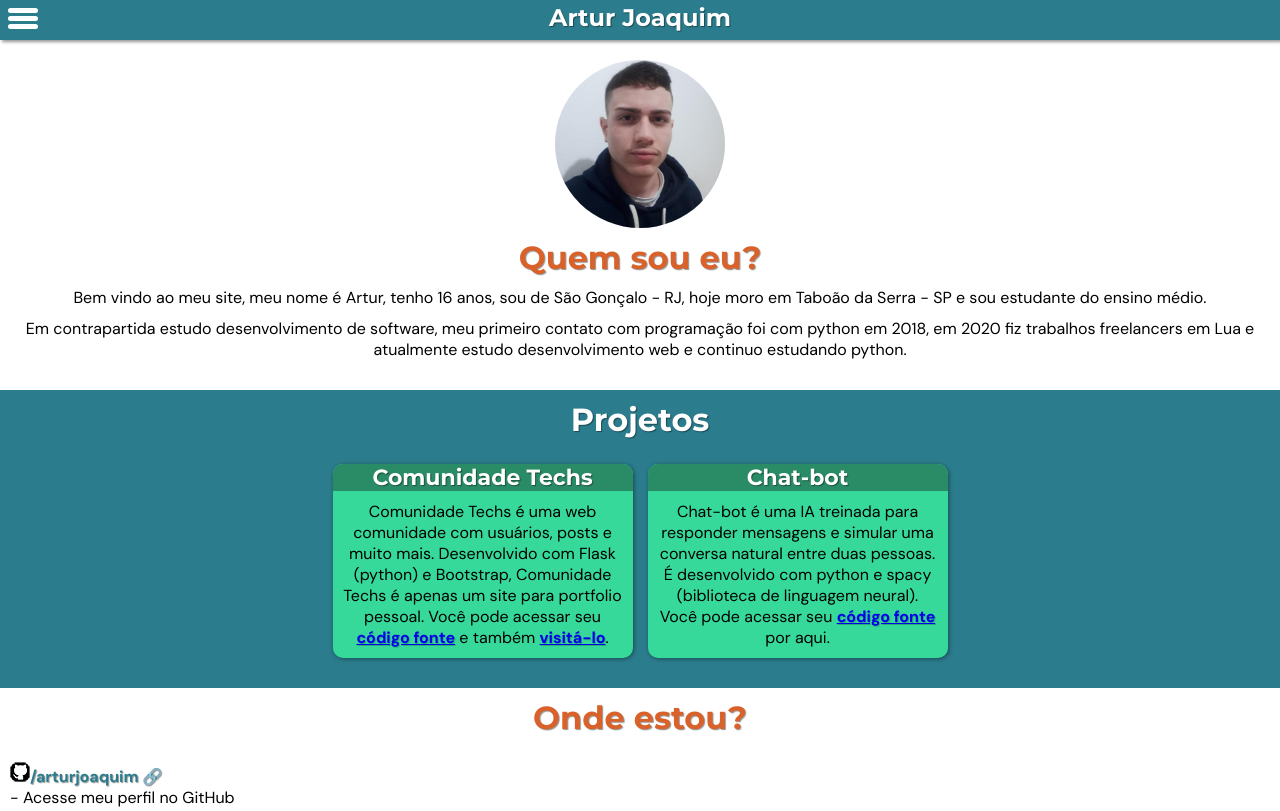
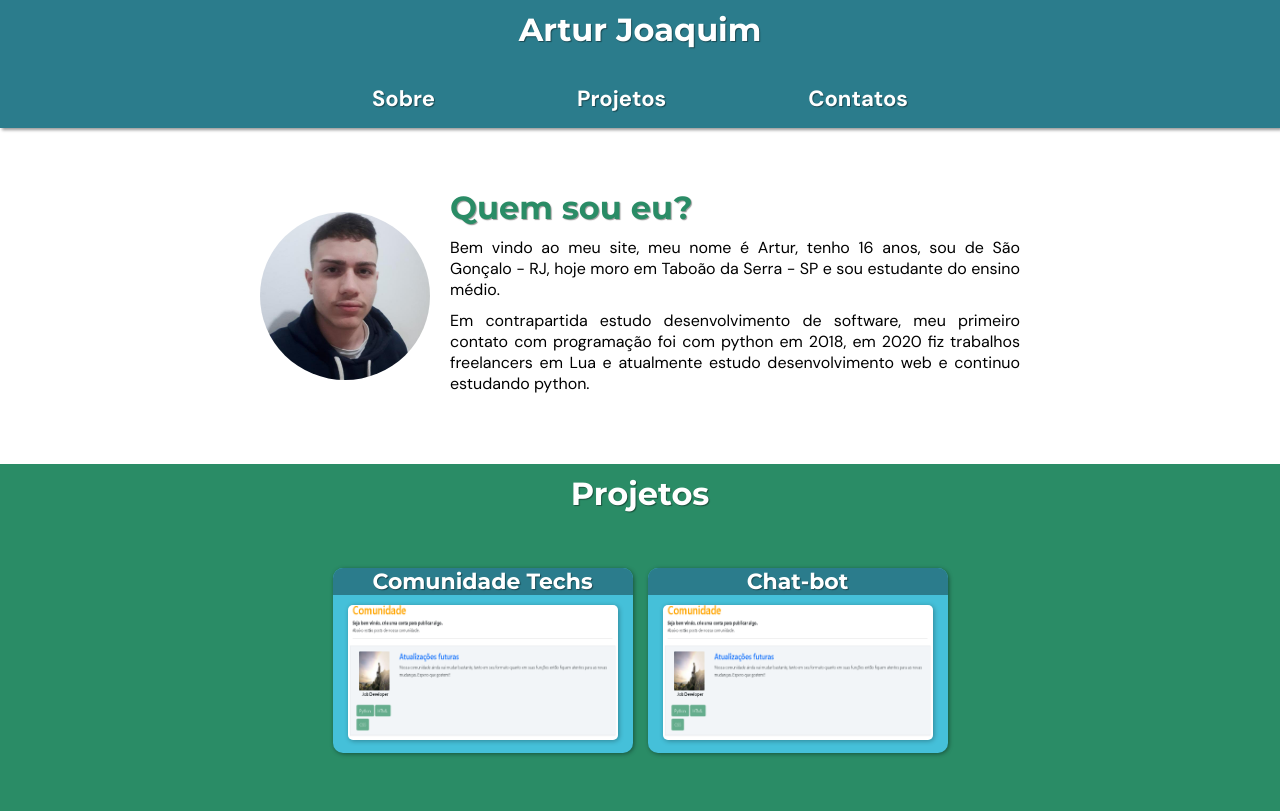
Before and after one commit to arturjoaquim/Ola-Mundo, a plain HTML site: page index.html in a window 1280 px wide. Shown: the top 811 px of the page. Drawn offline with Linux system fonts and the light colour scheme.

Commit message:
Tablet Media Querie

```diff
--- a/index.html
+++ b/index.html
@@ -4,7 +4,7 @@
     <meta charset="UTF-8">
     <meta http-equiv="X-UA-Compatible" content="IE=edge">
     <meta name="viewport" content="width=device-width, initial-scale=1.0">
-    <link rel="stylesheet" href="scr/styles/style.css">
+    <link rel="stylesheet" href="static/styles/style.css">
     <title>Artur Joaquim</title>
 </head>
 <body>
@@ -32,7 +32,7 @@
         <!--SOBRE-->
         <section id="sobre-mim">
             <article>
-                <img src="data/imagens/minha-foto.jpg" alt="Minha foto">
+                <img src="static/images/minha-foto.jpg" alt="Minha foto">
                 <div>
                     <h2 class="title title-section">Quem sou eu?</h2>
                     <p>Bem vindo ao meu site, meu nome é Artur, tenho 16 anos, sou de São Gonçalo - RJ, hoje moro em Taboão da Serra - SP e sou estudante do ensino médio.</p>
@@ -46,11 +46,13 @@
             <div id="grid-projetos">
                 <article class="projeto">
                     <h3 class="title">Comunidade Techs</h3>
-                    <p>Comunidade Techs é uma web comunidade com usuários, posts e muito mais. Desenvolvido com Flask (python) e Bootstrap, Comunidade Techs é apenas um site para portfolio pessoal. Você pode acessar seu <a href="https://github.com/arturjoaquim/site-comunidade" target="_blank" rel="external">código fonte</a> e também <a href="https://comunidade-techs.herokuapp.com" target="_blank" rel="external">visitá-lo</a>.</p>
+                    <img src="static/images/comunidade-p.png" alt="Imagem comunidade">
+                    <!--<p>Comunidade Techs é uma web comunidade com usuários, posts e muito mais. Desenvolvido com Flask (python) e Bootstrap, Comunidade Techs é apenas um site para portfolio pessoal. Você pode acessar seu <a href="https://github.com/arturjoaquim/site-comunidade" target="_blank" rel="external">código fonte</a> e também <a href="https://comunidade-techs.herokuapp.com" target="_blank" rel="external">visitá-lo</a>.</p>-->
                 </article>
                 <article class="projeto">
                     <h3 class="title">Chat-bot</h3>
-                    <p>Chat-bot é uma IA treinada para responder mensagens e simular uma conversa natural entre duas pessoas. É desenvolvido com python e spacy (biblioteca de linguagem neural). Você pode acessar seu <a href="https://github.com/arturjoaquim/bot-api" target="_blank" rel="external">código fonte</a> por aqui.</p>
+                    <img src="static/images/comunidade-p.png" alt="Imagem comunidade">
+                    <!--<p>Chat-bot é uma IA treinada para responder mensagens e simular uma conversa natural entre duas pessoas. É desenvolvido com python e spacy (biblioteca de linguagem neural). Você pode acessar seu <a href="https://github.com/arturjoaquim/bot-api" target="_blank" rel="external">código fonte</a> por aqui.</p>-->
                 </article>
             </div>
         </section>
@@ -59,16 +61,16 @@
             <h2 class="title title-section">Onde estou?</h2>
             <ul>
                 <li>
-                    <a href="https://github.com/arturjoaquim" target="_blank" rel="external"><img src="data/imagens/icone-github.png" alt="ícone github">/arturjoaquim</a> - Acesse meu perfil no GitHub
+                    <a href="https://github.com/arturjoaquim" target="_blank" rel="external"><img src="static/images/icone-github.png" alt="ícone github">/arturjoaquim</a> - Acesse meu perfil no GitHub
                 </li>
                 <li>
-                    <a href="https://www.instagram.com/arturjoaquim_/" target="_blank" rel="external"><img src="data/imagens/icone-instagram.png" alt="ícone instagram">/arturjoaquim_</a> - Me segue lá no Instagram
+                    <a href="https://www.instagram.com/arturjoaquim_/" target="_blank" rel="external"><img src="static/images/icone-instagram.png" alt="ícone instagram">/arturjoaquim_</a> - Me segue lá no Instagram
                 </li>
                 <li>
-                    <a href="https://www.linkedin.com/in/artur-joaquim-rodrigues/" target="_blank" rel="external"><img src="data/imagens/icone-linkedin.png" alt="ícone linkedin">/artur-joaquim-rodrigues</a> - Me adiciona lá no LinkedIn
+                    <a href="https://www.linkedin.com/in/artur-joaquim-rodrigues/" target="_blank" rel="external"><img src="static/images/icone-linkedin.png" alt="ícone linkedin">/artur-joaquim-rodrigues</a> - Me adiciona lá no LinkedIn
                 </li>
                 <li>
-                    <a href="https://twitter.com/ajobr2011" target="_blank" rel="external"><img src="data/imagens/icone-twitter.png" alt="ícone twitter">/ajobr2011</a> - Me segue lá no Twitter
+                    <a href="https://twitter.com/ajobr2011" target="_blank" rel="external"><img src="static/images/icone-twitter.png" alt="ícone twitter">/ajobr2011</a> - Me segue lá no Twitter
                 </li>
             </ul>
         </section>
--- a/scr/styles/style.css
+++ b/static/styles/style.css
@@ -55,7 +55,7 @@ header > h1 {
 
 .menu-bar {
     margin-top: -100%;
-    transition: all .4s ease-in-out;
+    transition: all .5s ease-in-out;
 }
 
 #bt-menu {
@@ -135,6 +135,7 @@ label[for=bt-menu] span:nth-child(3){
     text-shadow: 1px 1px 1px rgba(0, 0, 0, 0.411);
     padding: 0.5rem 0;
     border-bottom: 1px solid #ddd;
+    transition: all .3s ease-in-out;
 }
 
 .menu-bar > ul > li:nth-child(3) > a {
@@ -154,7 +155,7 @@ label[for=bt-menu] span:nth-child(3){
 .title-section {
     font-size: 3.2rem;
     text-shadow: 1px 1px 1px rgba(0, 0, 0, 0.411);
-    color: var(--cor-destaque);
+    color: var(--cor1);
     text-align: center;
 }
 
@@ -190,7 +191,7 @@ main a  {
 
 #projetos {
     padding: 1rem 0 3rem 0;
-    background-color: var(--cor4);
+    background-color: var(--cor1);
 }
 
 #projetos > h2 {
@@ -207,7 +208,7 @@ main a  {
 }
 
 .projeto {
-    background-color: var(--cor2);
+    background-color: var(--cor5);
     flex: 1 1 30rem;
     max-width: 30rem;
     text-align: center;
@@ -218,11 +219,10 @@ main a  {
 
 .projeto:hover {
     box-shadow: 5px 5px 10px rgba(0, 0, 0, 0.411);
-    cursor: pointer;
 }
 
 .projeto > h3 {
-    background-color: var(--cor1);
+    background-color: var(--cor4);
     display: block;
     color: white;
     border-radius: 1rem 1rem 0 0;
@@ -230,9 +230,17 @@ main a  {
     font-size: 2.2rem;
 }
 
+.projeto > img {
+    border-radius: 0.5rem;
+    max-width: 90%;
+    max-height: 20rem;
+    margin: 1rem 0;
+    box-shadow: 1px 1px 5px rgba(0, 0, 0, 0.308);
+}
+
 .projeto p {
     margin: 1rem;
-    font-size: 1.6rem;
+    font-size: 1.4rem;
 
 }
 
@@ -253,6 +261,7 @@ main a  {
 }
 
 #contatos ul {
+    margin: 3rem 0;
     display: flex;
     align-items: flex-start;
     flex-flow: column nowrap;
@@ -300,3 +309,69 @@ footer a {
 footer a:hover {
     text-decoration: underline;
 }
+
+/*------MEDIA QUERIES------*/
+
+@media(min-width:768px) {
+
+    header > h1 {
+        padding: 1rem 0;
+        font-size: 3.2rem;
+    }
+
+    label[for=bt-menu] {
+        display: none;
+    }
+
+    .menu-bar {
+        margin-top: 0;
+    }
+
+    .menu-bar > ul {
+        max-width: 80rem;
+        padding: 2rem 0 1rem 0;
+        flex-flow: row nowrap;
+        justify-content: space-evenly;
+        align-items: stretch;
+        margin: auto;
+    }
+
+    .menu-bar a {
+        padding: 0.5rem 1rem;
+
+        border: none;
+        border-radius: 0.5rem;
+        font-size: 2.2rem;
+    }
+
+    #sobre-mim, #contatos, #grid-projetos {
+        max-width: 80rem;
+        margin: auto;
+        padding: 3rem 0;
+    }
+
+    #sobre-mim > article {
+        display: flex;
+        gap: 2rem;
+    }
+
+    #sobre-mim h2 {
+        text-align: left;
+    }
+
+    #sobre-mim img {
+        align-self: flex-end;
+    }
+
+    #sobre-mim p {
+        text-align: justify;
+    }
+
+    #contatos a {
+        display: inline;
+    }
+
+    #contatos ul {
+        align-items: center;
+    }
+}
```
Also changed, not shown: static/images/comunidade-p.png (added), static/images/icone-facebook.png (renamed from data/imagens/icone-facebook.png), static/images/icone-github.png (renamed from data/imagens/icone-github.png), static/images/icone-instagram.png (renamed from data/imagens/icone-instagram.png), static/images/icone-linkedin.png (renamed from data/imagens/icone-linkedin.png), static/images/icone-twitter.png (renamed from data/imagens/icone-twitter.png), static/images/icone-youtube.png (renamed from data/imagens/icone-youtube.png), static/images/minha-foto-150.png (renamed from data/imagens/minha-foto-150.png), static/images/minha-foto.jpg (renamed from data/imagens/minha-foto.jpg).
